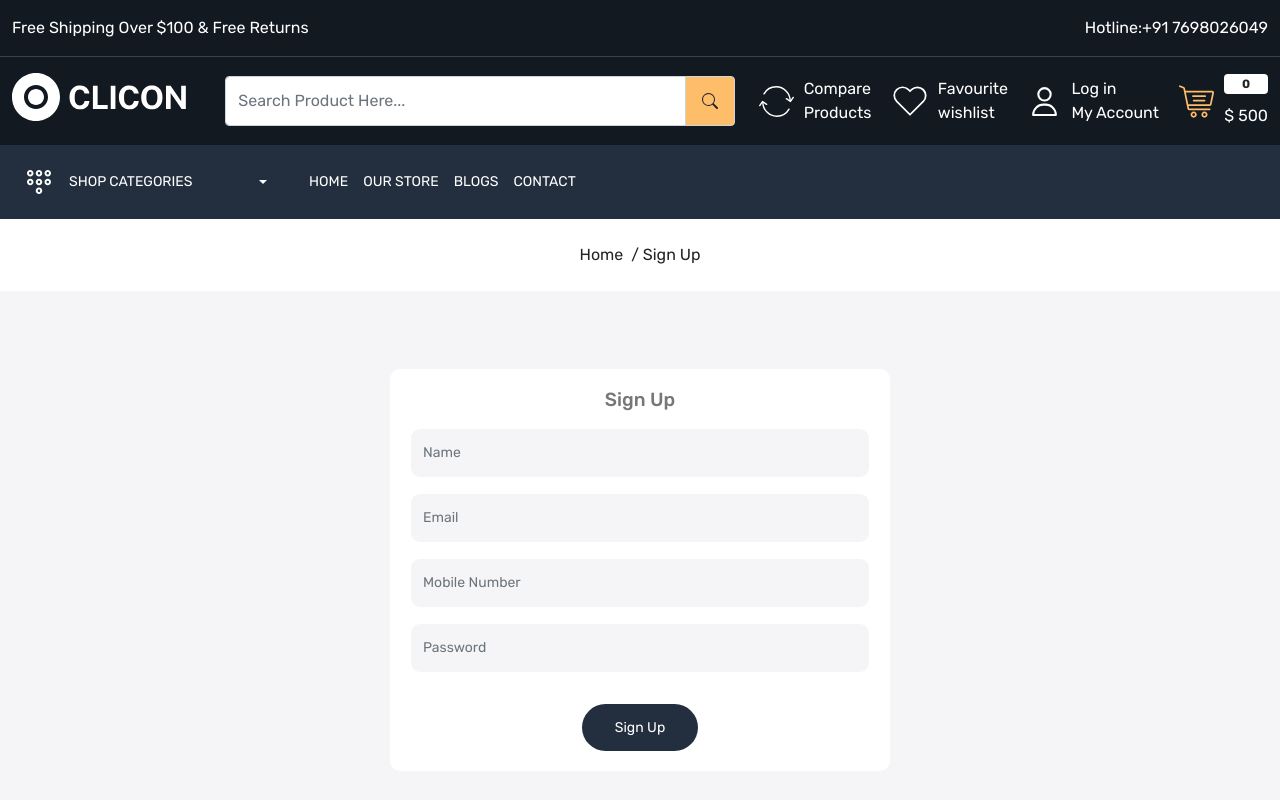
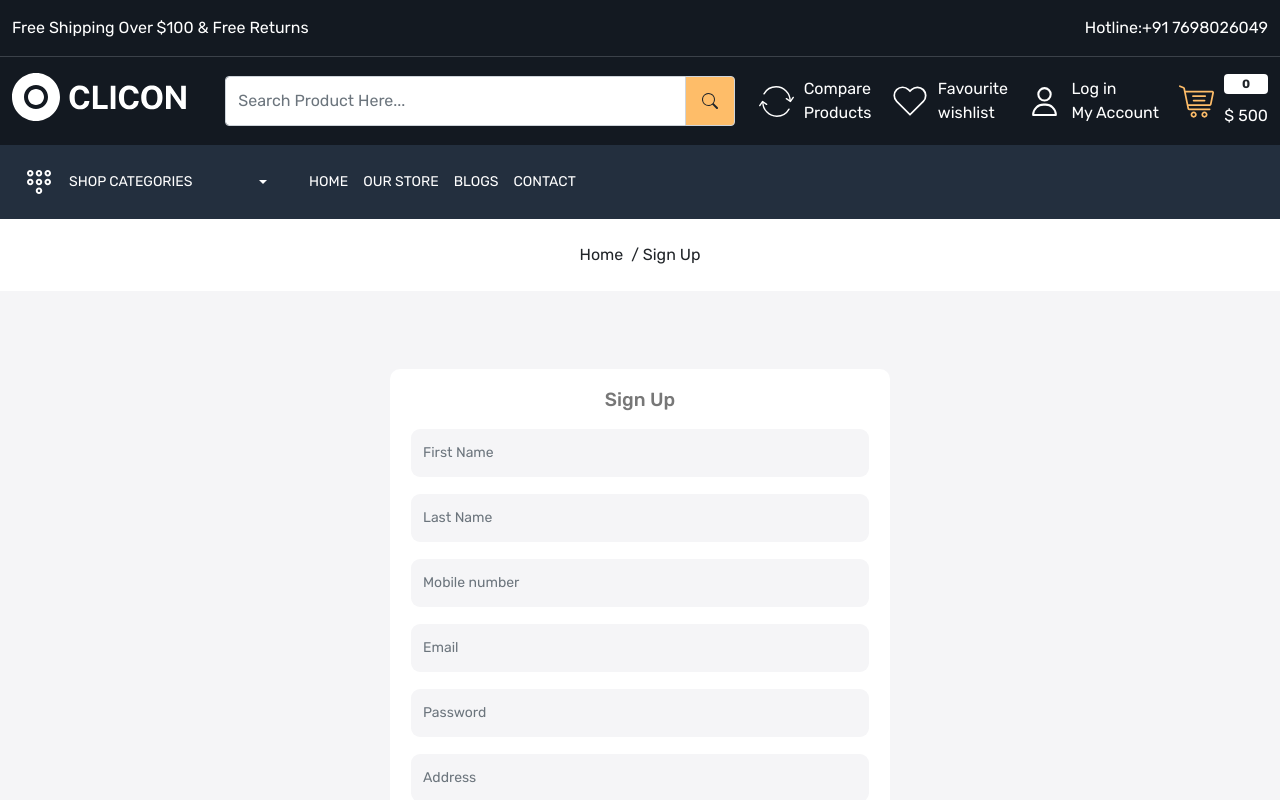
Before and after one commit to Kalsariya-piyush/Ecomm, a React (Create React App) app: page /signup in a window 1280 px wide. Shown: the top 800 px of the page. Built offline with nearby package versions, Linux system fonts and the light colour scheme.

Commit message:
Register and login api integration

```diff
--- a/package.json
+++ b/package.json
@@ -9,6 +9,7 @@
     "@testing-library/user-event": "^14.4.3",
     "axios": "^1.6.7",
     "formik": "^2.4.5",
+    "js-cookie": "^3.0.5",
     "moment": "^2.30.1",
     "react": "^18.2.0",
     "react-dom": "^18.2.0",
@@ -20,6 +21,7 @@
     "react-redux": "^8.0.5",
     "react-router-dom": "^6.4.4",
     "react-scripts": "5.0.1",
+    "react-toastify": "^10.0.4",
     "web-vitals": "^2.1.4",
     "yup": "^0.32.11"
   },
--- a/src/pages/Login.js
+++ b/src/pages/Login.js
@@ -1,14 +1,58 @@
-import React from "react";
-import { Link } from "react-router-dom";
-import BreadCrumb from "../components/BreadCrumb";
-import Meta from "../components/Meta";
-import Container from "../components/Container";
-import CustomInput from "../components/CustomInput";
+import React, { useState } from 'react';
+import { Link } from 'react-router-dom';
+import BreadCrumb from '../components/BreadCrumb';
+import Meta from '../components/Meta';
+import Container from '../components/Container';
+import CustomInput from '../components/CustomInput';
+import { useFormik } from 'formik';
+import * as yup from 'yup';
+import { LoginHandler } from '../functions/auththenticaion';
+import { HandleSetCookie } from '../constants';
+import { toast } from 'react-toastify';
+import { useAuth } from '../context/auth';
 
 const Login = () => {
+  const [isLoading, setIsLoading] = useState(false);
+  // const { getUser } = useAuth();
+
+  const { handleBlur, handleChange, handleSubmit, errors, touched, values } =
+    useFormik({
+      initialValues: {
+        email: '',
+        password: '',
+      },
+
+      validationSchema: yup.object({
+        email: yup
+          .string()
+          .email('Please Enter valid email address')
+          .required('Please enter a email address'),
+        password: yup.string().required('Please enter a password'),
+      }),
+
+      onSubmit: (value) => {
+        setIsLoading(true);
+        LoginHandler(value)
+          .then((res) => {
+            if (res?.data && res?.data?._id && typeof window !== undefined) {
+              HandleSetCookie('accessToken', res.data.token);
+              // getUser();
+              // router.push('/');
+              setIsLoading(false);
+            }
+          })
+          .catch((err) => {
+            if (err?.response?.data?.message === 'Invalid Credentials') {
+              toast.error(err?.response?.data?.message);
+            }
+            setIsLoading(false);
+          });
+      },
+    });
+
   return (
     <>
-      <Meta title={"Login"} />
+      <Meta title={'Login'} />
       <BreadCrumb title="Login" />
 
       <Container class1="login-wrapper py-5 home-wrapper-2">
@@ -16,13 +60,28 @@ const Login = () => {
           <div className="col-12">
             <div className="auth-card">
               <h3 className="text-center mb-3">Login</h3>
-              <form action="" className="d-flex flex-column gap-15">
-                <CustomInput type="email" name="email" placeholder="Email" />
+              <form
+                onSubmit={handleSubmit}
+                className="d-flex flex-column gap-15"
+              >
+                <CustomInput
+                  type="text"
+                  id="email"
+                  name="email"
+                  placeholder="Email"
+                  value={values?.email}
+                  onChange={handleChange}
+                  onBlur={handleBlur}
+                />
 
                 <CustomInput
-                  type="password"
+                  type="text"
+                  id="password"
                   name="password"
                   placeholder="Password"
+                  value={values?.password}
+                  onChange={handleChange}
+                  onBlur={handleBlur}
                 />
                 <div>
                   <Link to="/forgot-password">Forgot Password?</Link>
@@ -31,6 +90,7 @@ const Login = () => {
                     <button className="button border-0" type="submit">
                       Login
                     </button>
+
                     <Link to="/signup" className="button signup">
                       SignUp
                     </Link>
--- a/src/pages/Signup.js
+++ b/src/pages/Signup.js
@@ -1,20 +1,155 @@
-import React from "react";
-import BreadCrumb from "../components/BreadCrumb";
-import Meta from "../components/Meta";
-import { Link } from "react-router-dom";
-import Container from "../components/Container";
-import CustomInput from "../components/CustomInput";
+import React, { useState } from 'react';
+import BreadCrumb from '../components/BreadCrumb';
+import Meta from '../components/Meta';
+import { Link } from 'react-router-dom';
+import Container from '../components/Container';
+import CustomInput from '../components/CustomInput';
+import { SignUpHandler } from '../functions/auththenticaion';
+import { useFormik } from 'formik';
+import * as yup from 'yup';
+import { getCharacterValidationError } from '../constants';
+import { toast } from 'react-toastify';
+import { useAuth } from '../context/auth';
+
 const Signup = () => {
+  const [isLoading, setIsLoading] = useState(false);
+  // const { setCurrentUser } = useAuth();
+
+  const { handleBlur, handleChange, handleSubmit, errors, touched, values } =
+    useFormik({
+      initialValues: {
+        firstName: '',
+        lastName: '',
+        mobileNo: '',
+        email: '',
+        password: '',
+        address: '',
+      },
+
+      validationSchema: yup.object({
+        firstName: yup.string().required('Please enter a first name'),
+        lastName: yup.string().required('Please enter a last name'),
+        mobileNo: yup
+          .number()
+          .typeError('Please Enter a valid mobile number')
+          .positive('Please Enter a valid mobile number')
+          .integer('Please Enter a valid mobile number')
+          .min(10)
+          .required('Please enter a mobile number'),
+        email: yup
+          .string()
+          .email('Please Enter valid email address')
+          .required('Please enter a email address'),
+        password: yup
+          .string()
+          .required('Please enter a password')
+          .min(8, 'Password must have at least 8 characters')
+          .matches(/[0-9]/, getCharacterValidationError('digit'))
+          .matches(/[a-z]/, getCharacterValidationError('lowercase'))
+          .matches(/[A-Z]/, getCharacterValidationError('uppercase')),
+        address: yup.string().required('Please enter a address'),
+      }),
+
+      onSubmit: (value) => {
+        setIsLoading(true);
+
+        SignUpHandler(value)
+          .then((res) => {
+            if (res?.data && res?.data?._id) {
+              // setCurrentUser(res?.data);
+              // router.push('/login');
+            }
+          })
+          .catch((err) => {
+            if (err?.response?.data?.message === 'User Already Exists') {
+              toast.error(err?.response?.data?.message);
+            } else if (
+              err?.response?.data?.message?.includes('mobile_1 dup key')
+            ) {
+              toast.error(
+                'Mobile number is already registered please try with another mobile number'
+              );
+            }
+
+            setIsLoading(false);
+          });
+      },
+    });
+
+  console.log('Error', errors);
   return (
     <>
-      <Meta title={"Sign Up"} />
+      <Meta title={'Sign Up'} />
       <BreadCrumb title="Sign Up" />
       <Container class1="login-wrapper py-5 home-wrapper-2">
         <div className="row">
           <div className="col-12">
             <div className="auth-card">
               <h3 className="text-center mb-3">Sign Up</h3>
-              <form action="" className="d-flex flex-column gap-15">
+              <form
+                onSubmit={handleSubmit}
+                className="d-flex flex-column gap-15"
+              >
+                <CustomInput
+                  type="text"
+                  id="firstName"
+                  name="firstName"
+                  placeholder="First Name"
+                  value={values?.firstName}
+                  onChange={handleChange}
+                  onBlur={handleBlur}
+                />
+
+                <CustomInput
+                  type="text"
+                  id="lastName"
+                  name="lastName"
+                  placeholder="Last Name"
+                  value={values?.lastName}
+                  onChange={handleChange}
+                  onBlur={handleBlur}
+                />
+
+                <CustomInput
+                  type="text"
+                  id="mobileNo"
+                  name="mobileNo"
+                  placeholder="Mobile number"
+                  value={values?.mobileNo}
+                  onChange={handleChange}
+                  onBlur={handleBlur}
+                />
+
+                <CustomInput
+                  type="text"
+                  id="email"
+                  name="email"
+                  placeholder="Email"
+                  value={values?.email}
+                  onChange={handleChange}
+                  onBlur={handleBlur}
+                />
+
+                <CustomInput
+                  type="text"
+                  id="password"
+                  name="password"
+                  placeholder="Password"
+                  value={values?.password}
+                  onChange={handleChange}
+                  onBlur={handleBlur}
+                />
+
+                <CustomInput
+                  type="text"
+                  id="address"
+                  name="address"
+                  placeholder="Address"
+                  value={values?.address}
+                  onChange={handleChange}
+                  onBlur={handleBlur}
+                />
+                {/* <CustomInput type="text" name="name" placeholder="Name" />
                 <CustomInput type="text" name="name" placeholder="Name" />
                 <CustomInput type="email" name="email" placeholder="Email" />
                 <CustomInput
@@ -26,11 +161,11 @@ const Signup = () => {
                   type="password"
                   name="password"
                   placeholder="Password"
-                />
-                <div>
-                  <div className="mt-3 d-flex justify-content-center gap-15 align-items-center">
-                    <button className="button border-0">Sign Up</button>
-                  </div>
+                /> */}
+                <div className="mt-3 d-flex justify-content-center gap-15 align-items-center">
+                  <button className="button border-0" type="submit">
+                    Sign Up
+                  </button>
                 </div>
               </form>
             </div>
```
Also changed, not shown: 1 other file (tests, documents, lock files or other folders).
